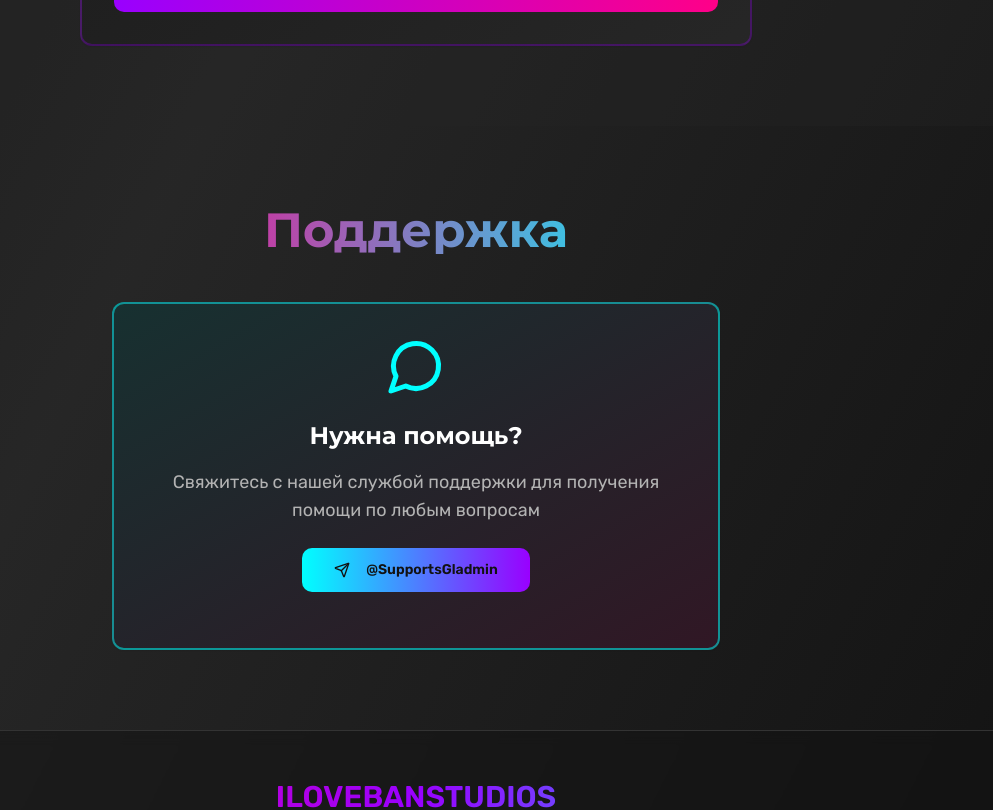
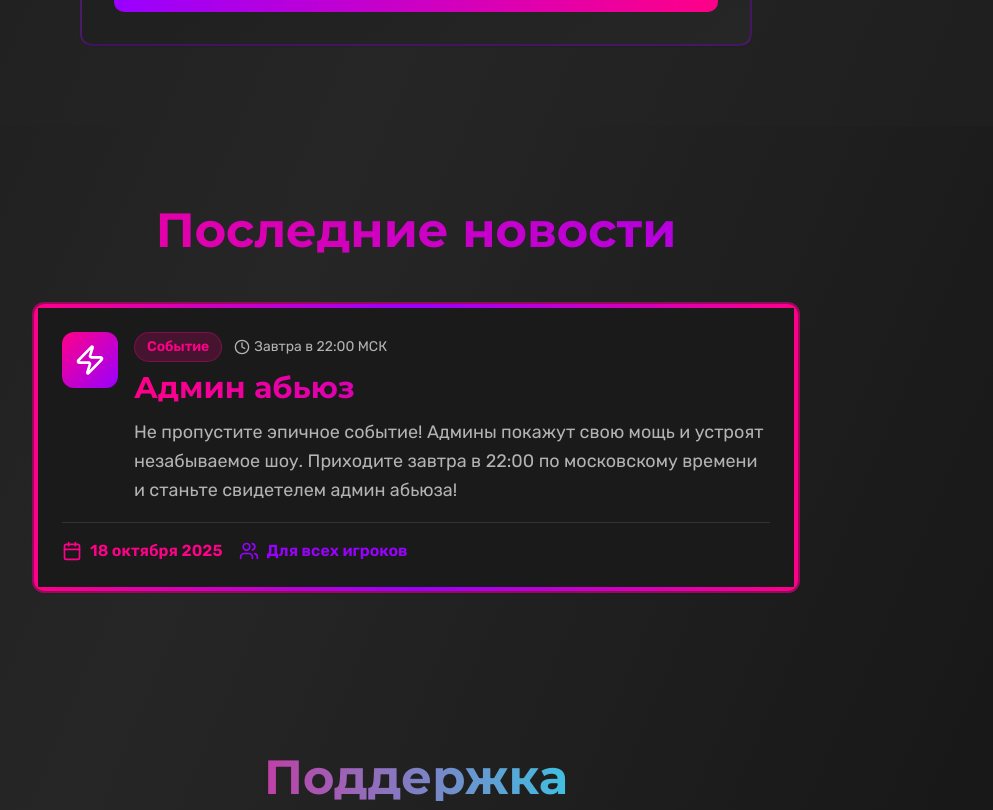
Before and after one commit to pr-poehali-dev/ilovebanstudios-website, a React (Vite) app: page / in a window 1280 px wide. Shown: the part 1554-2364 px from the top of the page, without its empty margins (224-1217 px from the left). Built offline with nearby package versions, Linux system fonts and the light colour scheme.

Commit message:
Добавление графика новостного абьюза

```diff
--- a/src/pages/Index.tsx
+++ b/src/pages/Index.tsx
@@ -14,6 +14,7 @@ const Index = () => {
             <div className="flex gap-6 items-center">
               <a href="#about" className="hover:text-primary transition-colors">О группе</a>
               <a href="#projects" className="hover:text-primary transition-colors">Проекты</a>
+              <a href="#news" className="hover:text-primary transition-colors">Новости</a>
               <a href="#support" className="hover:text-primary transition-colors">Поддержка</a>
             </div>
           </div>
@@ -121,6 +122,56 @@ const Index = () => {
         </div>
       </section>
 
+      <section id="news" className="py-20 px-6">
+        <div className="container mx-auto">
+          <h2 className="text-5xl font-bold text-center mb-12 bg-gradient-to-r from-primary to-accent bg-clip-text text-transparent">
+            Последние новости
+          </h2>
+          <div className="max-w-3xl mx-auto">
+            <Card className="bg-gradient-to-br from-primary/10 to-accent/10 border-2 border-primary/50 hover:border-primary transition-all overflow-hidden">
+              <div className="relative bg-gradient-to-r from-primary via-accent to-primary p-1">
+                <div className="absolute inset-0 bg-gradient-to-r from-primary via-accent to-primary opacity-50 blur-xl"></div>
+                <div className="relative bg-card p-6">
+                  <div className="flex items-start gap-4 mb-4">
+                    <div className="bg-gradient-to-br from-primary to-accent p-3 rounded-xl">
+                      <Icon name="Zap" size={32} className="text-white" />
+                    </div>
+                    <div className="flex-1">
+                      <div className="flex items-center gap-3 mb-2">
+                        <span className="px-3 py-1 bg-primary/20 text-primary rounded-full text-sm font-semibold border border-primary/30">
+                          Событие
+                        </span>
+                        <span className="text-muted-foreground text-sm flex items-center gap-1">
+                          <Icon name="Clock" size={16} />
+                          Завтра в 22:00 МСК
+                        </span>
+                      </div>
+                      <h3 className="text-3xl font-bold mb-3 bg-gradient-to-r from-primary to-accent bg-clip-text text-transparent">
+                        Админ абьюз
+                      </h3>
+                      <p className="text-lg text-muted-foreground leading-relaxed">
+                        Не пропустите эпичное событие! Админы покажут свою мощь и устроят незабываемое шоу.
+                        Приходите завтра в 22:00 по московскому времени и станьте свидетелем админ абьюза!
+                      </p>
+                    </div>
+                  </div>
+                  <div className="flex items-center gap-4 pt-4 border-t border-border">
+                    <div className="flex items-center gap-2 text-primary">
+                      <Icon name="Calendar" size={20} />
+                      <span className="font-semibold">18 октября 2025</span>
+                    </div>
+                    <div className="flex items-center gap-2 text-accent">
+                      <Icon name="Users" size={20} />
+                      <span className="font-semibold">Для всех игроков</span>
+                    </div>
+                  </div>
+                </div>
+              </div>
+            </Card>
+          </div>
+        </div>
+      </section>
+
       <section id="support" className="py-20 px-6">
         <div className="container mx-auto max-w-2xl text-center">
           <h2 className="text-5xl font-bold mb-12 bg-gradient-to-r from-primary to-secondary bg-clip-text text-transparent">
```
